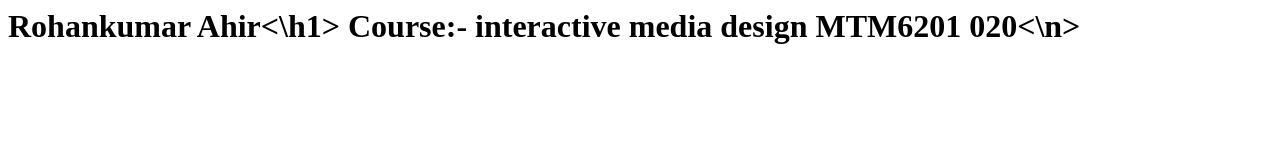
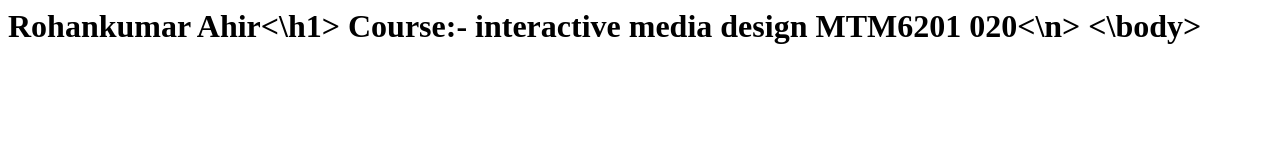
Before and after one commit to ahir0006/ahir0006.github.io, a plain HTML site: page index.html in a window 1280 px wide. Drawn offline with Linux system fonts and the light colour scheme.

Commit message:
Update index.html

```diff
--- a/index.html
+++ b/index.html
@@ -1,3 +1,4 @@
 <h1>Rohankumar Ahir<\h1>
   <body>
  <n>Course:- interactive media design MTM6201 020<\n>
+   <\body>
```
